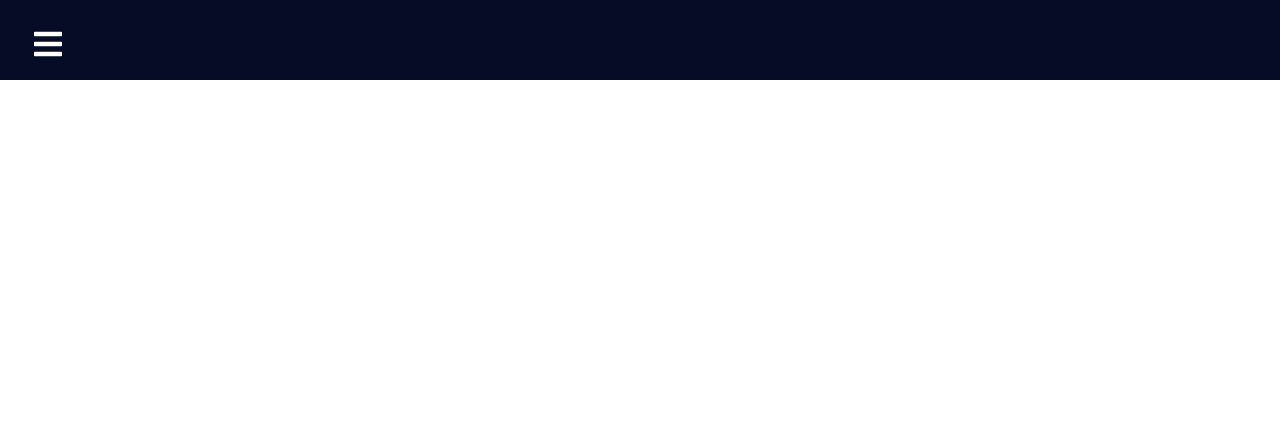
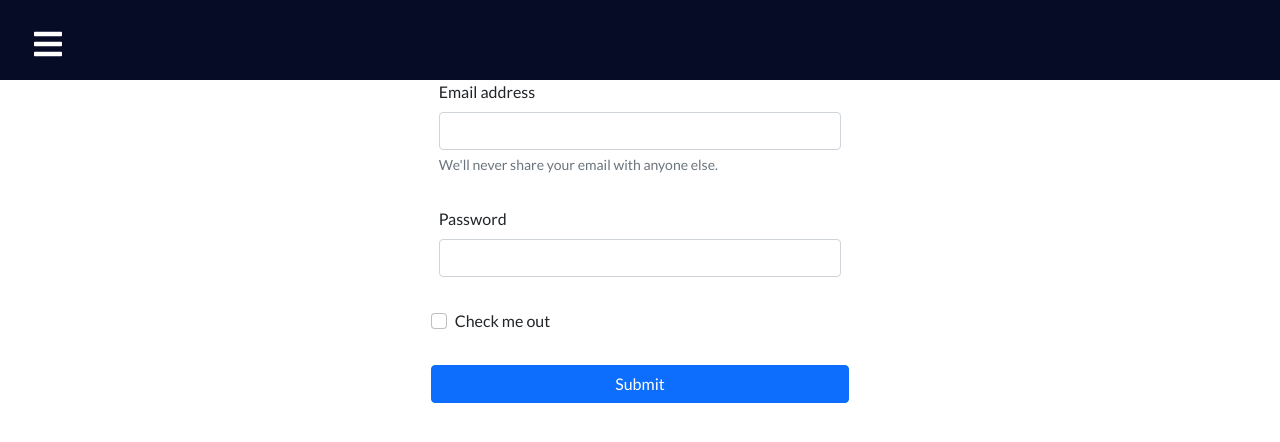
Before and after one commit to angelgarciapineda/Lenders-web-app, a React (Create React App) app: page /signin in a window 1280 px wide. Shown: the top 442 px of the page. Built offline with nearby package versions, Linux system fonts and the light colour scheme.

Commit message:
Se arregló estilos de login y register

```diff
--- a/src/App.js
+++ b/src/App.js
@@ -17,6 +17,8 @@ function App() {
         <Switch>
           <Route path="/" exact component={Home} />
           <Route path="/products" component={Products} />
+          <Route path="/signup" component={SignUp}/>
+          <Route path="/signin" component={Login}/>
         </Switch>
         {/* <Switch>
           <Route path="/" exact>
--- a/src/components/login/login.jsx
+++ b/src/components/login/login.jsx
@@ -31,10 +31,8 @@ const Login = () => {
 
   return (
     <Fragment>
-      <div className="row">
-        <div className="col-4" />
-        <div className="col-4">
-          <form>
+      <div className="container col-sm-4">
+        <form className="row g-3">
           <div class="mb-3">
             <label for="exampleInputEmail1" class="form-label">
               Email address
@@ -73,16 +71,10 @@ const Login = () => {
               Check me out
             </label>
           </div>
-            <button
-              type="submit"
-              class="btn btn-primary"
-              onClick={handleSignin}
-            >
+          <button type="submit" class="btn btn-primary" onClick={handleSignin}>
             Submit
           </button>
         </form>
-        </div>
-        <div className="col-4" />
       </div>
     </Fragment>
   );
--- a/src/components/login/register.jsx
+++ b/src/components/login/register.jsx
@@ -34,6 +34,7 @@ function SignUp() {
   };
 
   return (
+    <div className="container col-sm-4">
       <form className="row g-3">
         <div className="col-md-6">
           <label for="inputEmail4" className="form-label">
@@ -108,6 +109,7 @@ function SignUp() {
           </button>
         </div>
       </form>
+    </div>
   );
 }
 
```
Lines whose indentation alone changed are shown as unchanged.
